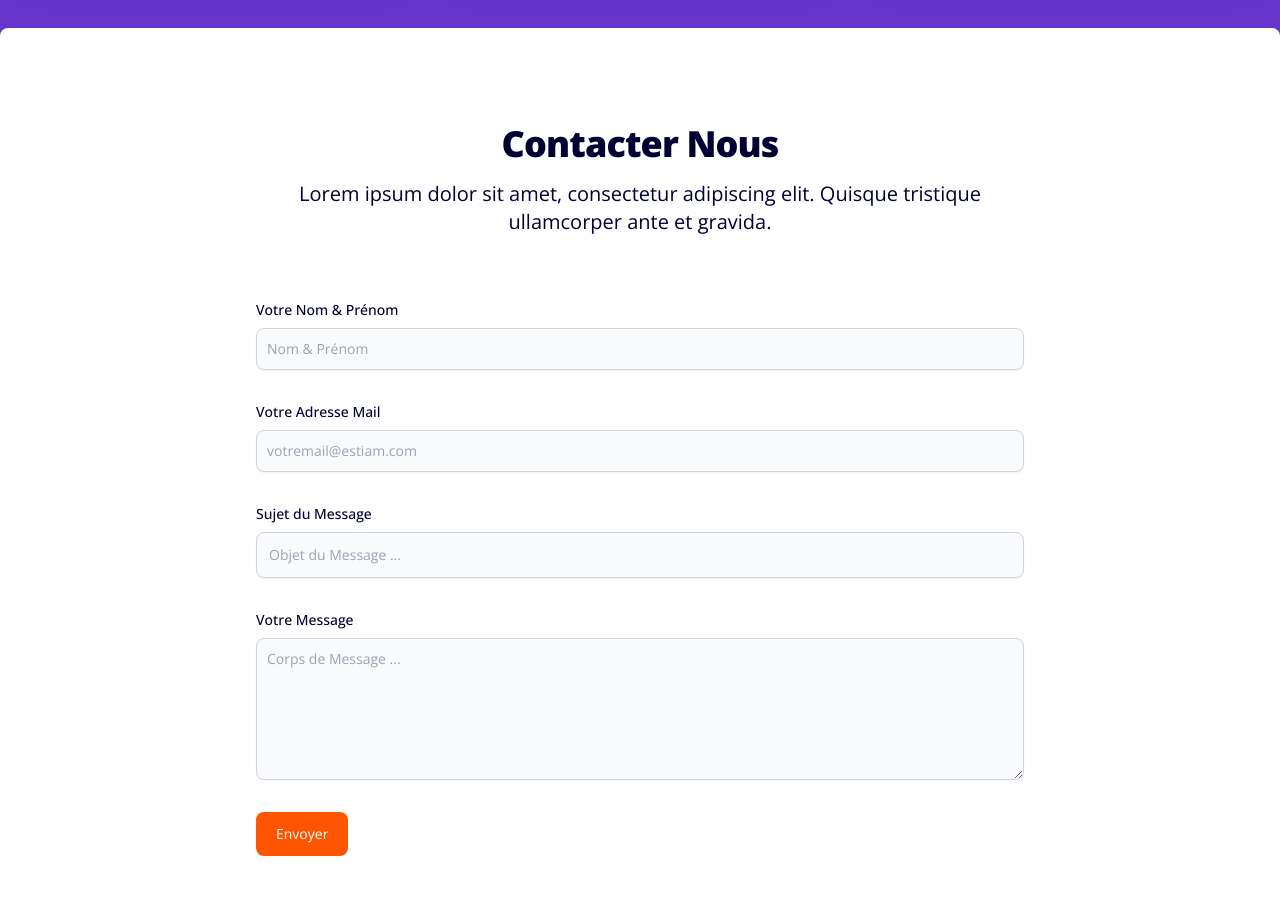
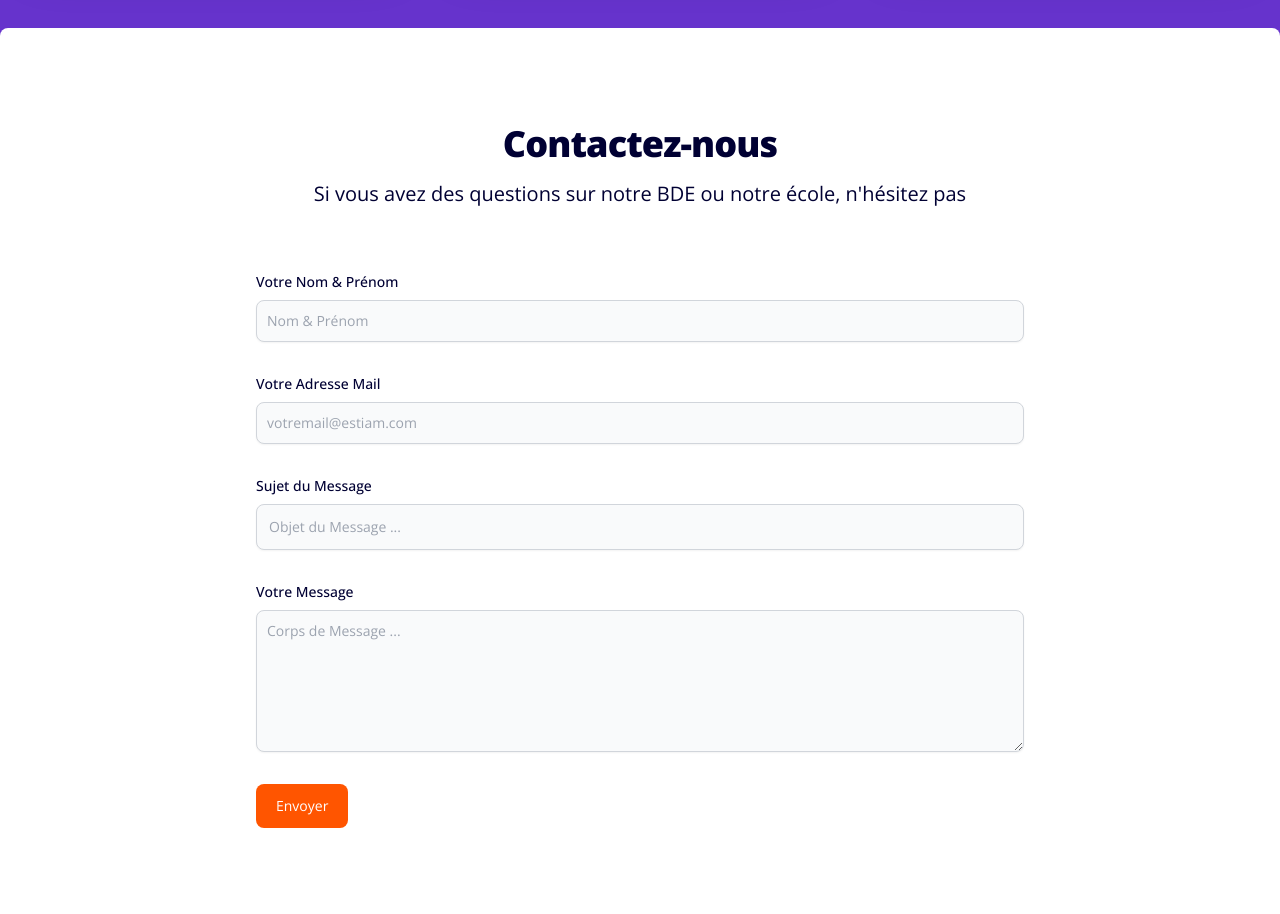
Before and after one commit to Dyls00/La-caverne, a React (Create React App) app: page / in a window 1280 px wide. Shown: the part 3300-4214 px from the top of the page. Built offline with nearby package versions, Linux system fonts and the light colour scheme.

Commit message:
modif du texte

```diff
--- a/src/components/Contact.jsx
+++ b/src/components/Contact.jsx
@@ -3,8 +3,8 @@ const Contact = () => {
         <div id="Presentation" className="container mx-auto w-full max-w-screen-2xl bg-white py-8 rounded-lg mb-20">
 
                 <div class="py-8 lg:py-16  mx-auto max-w-screen-md ">
-                    <h2 class="mb-4 text-4xl tracking-tight font-extrabold text-center text-dark-purple">Contacter Nous</h2>
-                    <p class="mb-8 lg:mb-16 font-light text-center text-dark-purple sm:text-xl">Lorem ipsum dolor sit amet, consectetur adipiscing elit. Quisque tristique ullamcorper ante et gravida.</p>
+                    <h2 class="mb-4 text-4xl tracking-tight font-extrabold text-center text-dark-purple">Contactez-nous</h2>
+                    <p class="mb-8 lg:mb-16 font-light text-center text-dark-purple sm:text-xl">Si vous avez des questions sur notre BDE ou notre école, n'hésitez pas</p>
                     <form action="#" class="space-y-8">
                         <div>
                             <label for="nomprenom" class="block mb-2 text-sm font-medium text-dark-purple">Votre Nom & Prénom</label>
```
